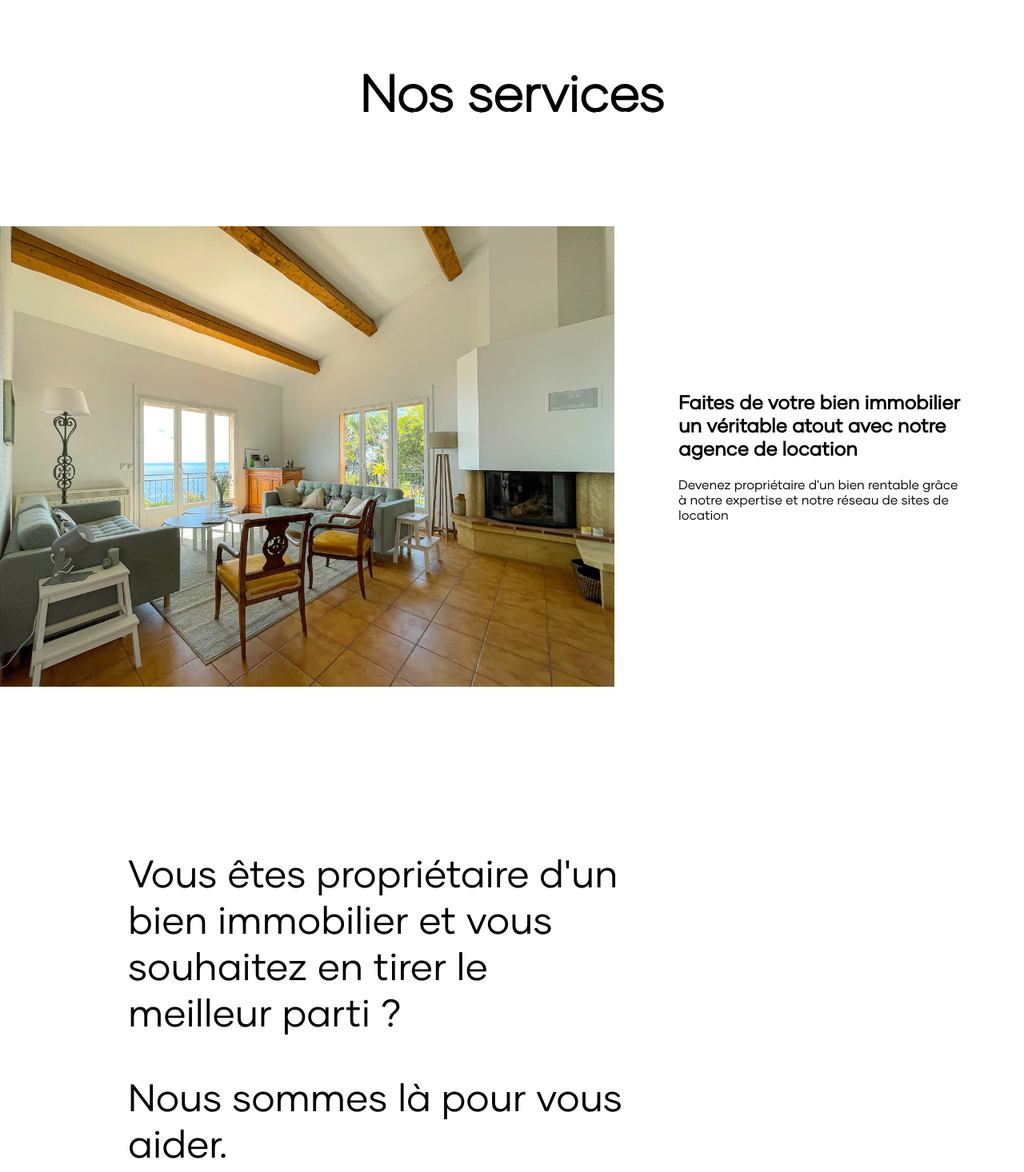
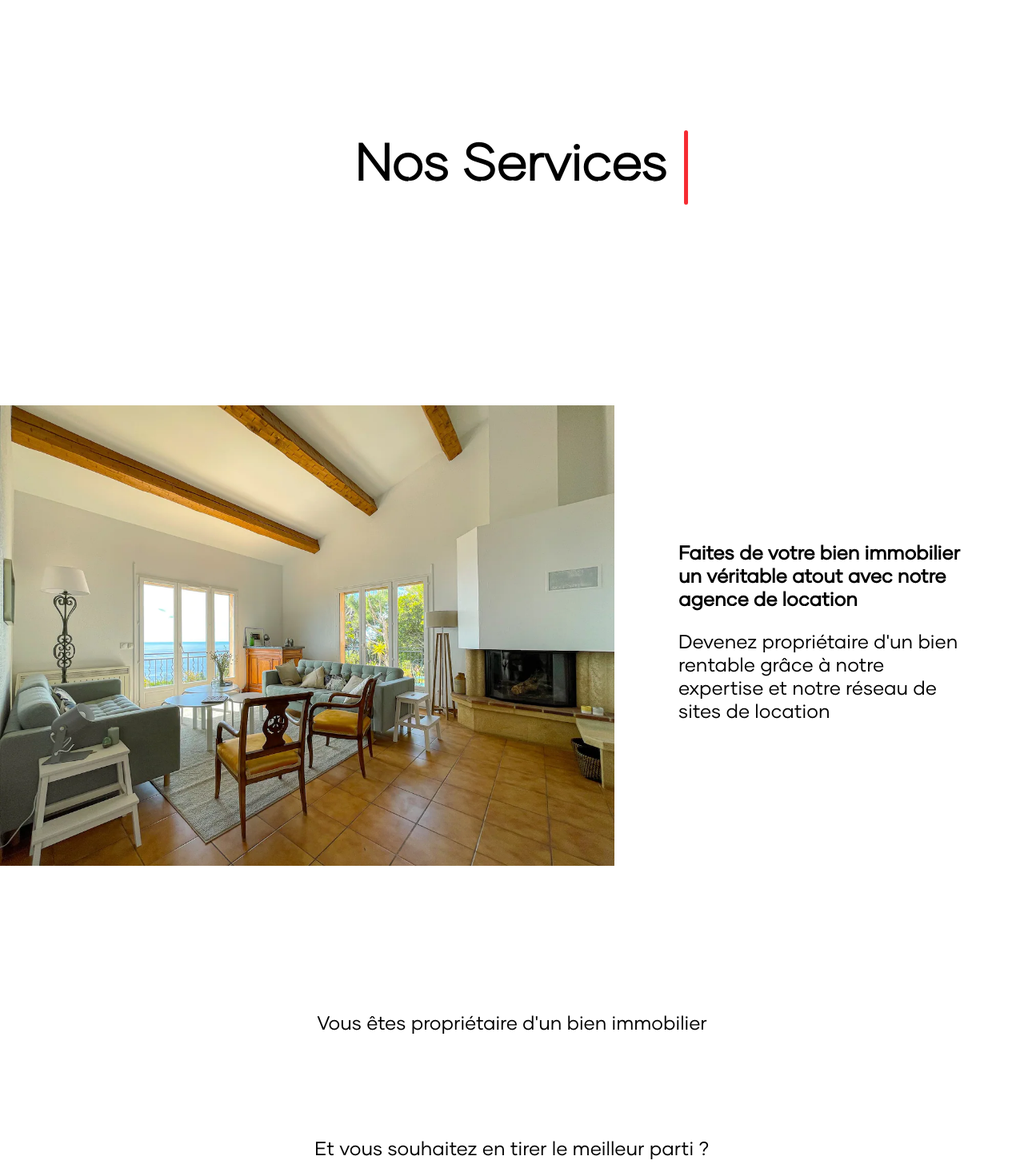
Before and after one commit to byodd/hostin-agency, a website: page nos-services.html in a window 1280 px wide. Shown: the part 114-1580 px from the top of the page at 80% size. Drawn offline with nearby package versions, Linux system fonts and the light colour scheme.

Commit message:
add animation on text

```diff
--- a/css/pages.css
+++ b/css/pages.css
@@ -3,10 +3,12 @@
     font-family: 'Gilmer Bold';
     src: url("../fonts/GilmerBold.otf") format("opentype");
 }
+
 @font-face {
     font-family: 'Gilmer Regular';
     src: url("../fonts/GilmerRegular.otf") format("opentype");
 }
+
 @font-face {
     font-family: 'Gilmer Light';
     src: url("../fonts/GilmerLight.otf") format("opentype");
@@ -44,7 +46,8 @@ header {
     transition: all .3s;
     height: 0px;
 }
-header div{
+
+header div {
     opacity: 0;
     transition: all .3s;
 }
@@ -53,7 +56,7 @@ header .logo {
     margin-right: auto;
 }
 
-header .logo a img{
+header .logo a img {
     margin-right: auto;
     width: 10rem;
     margin-left: 5rem;
@@ -100,7 +103,7 @@ header .logo a img{
 }
 
 .menu a:not(:last-child):hover::after,
-.menu a:not(:last-child):focus::after{
+.menu a:not(:last-child):focus::after {
     transform: translate3d(0, 0, 0);
 }
 
@@ -130,7 +133,8 @@ h1 {
     font-family: 'Gilmer Light', Arial, Helvetica, sans-serif;
     font-size: 4rem;
     color: #000000;
-    padding: 5rem;
+    padding: 13rem;
+    padding-top: 10rem;
     text-align: center;
 }
 
@@ -142,6 +146,9 @@ h1 {
 
 .p1z1 img {
     width: 60%;
+    transition: 1.5s ease;
+    opacity: 0;
+    transform: translateX(-100%);
 }
 
 .p1z1 .bio {
@@ -149,23 +156,79 @@ h1 {
     width: 30%;
     text-align: left;
     padding: 5rem;
+    opacity: 0;
+    transition: 0.8s ease;
 }
 
-.biobig{
-    width: 50%;
+.biobig {
+    display: flex;
+    flex-direction: column;
     padding: 10rem;
     text-align: left;
     font-size: 3rem;
+    opacity: 0;
+    width: 100%;
+    align-items: center;
 }
 
-.visible{
+.visible {
     height: 4.625rem;
 }
-.visible div{
+
+.visible div {
     opacity: 1;
 }
 
+.p1z1 p{
+    font-size: 1.5rem;
+    color: #000000;
+    font-family: 'Gilmer Regular', Arial, Helvetica, sans-serif;
+}
 
+
+  .ml11 .text-wrapper {
+    position: relative;
+    display: inline-block;
+    padding-top: 0.1em;
+    padding-right: 0.05em;
+    padding-bottom: 0.15em;
+  }
+
+  .ml11 .line {
+    opacity: 0;
+    position: absolute;
+    left: 0;
+    height: 100%;
+    width: 5px;
+    background-color: #f62b32;
+    transform-origin: 0 50%;
+    border-radius: 1rem;
+  }
+
+  .ml11 .line1 {
+    top: 0;
+    left: 0;
+  }
+
+  .ml11 .letter {
+    display: inline-block;
+    line-height: 1em;
+  }
+
+
+  .js-scroll {
+    opacity: 0;
+    padding-bottom: 5rem;
+    transition: ease 2s;
+  }
+
+  .js-scroll.scrolled {
+    opacity: 1;
+  }
+
+  .scrolled.fade-in-bottom {
+    animation: fade-in-bottom 1s ease-in both;
+  }
 
 @media screen and (max-width: 965px) {
     .p1z1 {
@@ -177,10 +240,10 @@ h1 {
         width: 100%;
     }
 
-    .bio, .biobig {
+    .bio,
+    .biobig {
         width: 100%;
         padding-left: 5rem;
     }
 
-
 }
--- a/js/script.js
+++ b/js/script.js
@@ -1,18 +1,107 @@
 const header = document.querySelector("header");
-const div = document.querySelector("header div")
+const biotxt = document.querySelector(".bio");
+const biobig = document.querySelector(".biobig");
 
-window.addEventListener("scroll", () => {
+const illustration = document.querySelector(".p1z1 img");
+
+window.addEventListener("scroll", (e) => {
     if(window.scrollY >= 100){
         if(header.classList.contains("visible")){
             header.classList.remove("visible")
             header.style.height = "0rem"
-            div.style.opacity = 0;
         }
     }else{
         if(! header.classList.contains("visible")){
             header.classList.add("visible")
             header.style.height = "4.625rem"
-            div.style.opacity = 1;
         }
     }
+
+    if(window.scrollY >= 100){
+        biotxt.style.opacity = 1;
+    }
+
+    console.log(e.pageY)
+
+    if(window.scrollY >= 50){
+        illustration.style.transform = ("translateX(0%)")
+        illustration.style.opacity = 1;
+    }
+
+    if(window.scrollY >= 500){
+        biobig.style.opacity = 1;
+    }
 })
+
+var textWrapper = document.querySelector('.ml11 .letters');
+textWrapper.innerHTML = textWrapper.textContent.replace(/([^\x00-\x80]|\w)/g, "<span class='letter'>$&</span>");
+
+anime.timeline({loop: false})
+  .add({
+    targets: '.ml11 .line',
+    scaleY: [0,1],
+    opacity: [0.5,1],
+    easing: "easeOutExpo",
+    duration: 700
+  })
+  .add({
+    targets: '.ml11 .line',
+    translateX: [0, document.querySelector('.ml11 .letters').getBoundingClientRect().width + 10],
+    easing: "easeOutExpo",
+    duration: 700,
+    delay: 100
+  }).add({
+    targets: '.ml11 .letter',
+    opacity: [0,1],
+    easing: "easeOutExpo",
+    duration: 600,
+    offset: '-=775',
+    delay: (el, i) => 34 * (i+1)
+  }).add({
+    targets: '.ml11',
+    opacity: 1,
+    duration: 1000,
+    easing: "easeOutExpo",
+    delay: 1000
+  });
+
+  const scrollElements = document.querySelectorAll(".js-scroll");
+
+  const elementInView = (el, dividend = 1) => {
+    const elementTop = el.getBoundingClientRect().top;
+
+    return (
+      elementTop <=
+      (window.innerHeight || document.documentElement.clientHeight) / dividend
+    );
+  };
+
+  const elementOutofView = (el) => {
+    const elementTop = el.getBoundingClientRect().top;
+
+    return (
+      elementTop > (window.innerHeight || document.documentElement.clientHeight)
+    );
+  };
+
+  const displayScrollElement = (element) => {
+    element.classList.add("scrolled");
+  };
+
+  const hideScrollElement = (element) => {
+    element.classList.remove("scrolled");
+  };
+
+  const handleScrollAnimation = () => {
+    scrollElements.forEach((el) => {
+      if (elementInView(el, 1.25)) {
+        displayScrollElement(el);
+      } else if (elementOutofView(el)) {
+        hideScrollElement(el)
+      }
+    })
+  }
+
+  window.addEventListener("scroll", () => {
+    handleScrollAnimation();
+  });
--- a/nos-services.html
+++ b/nos-services.html
@@ -23,7 +23,12 @@
     </header>
     <div class="container">
         <div class="title">
-            <h1>Nos services</h1>
+            <h1 class="ml11">
+                <span class="text-wrapper">
+                  <span class="line line1"></span>
+                  <span class="letters">Nos Services </span>
+                </span>
+              </h1>
         </div>
         <div class="p1z1">
             <img src="img/airbnb1.webp" alt="airbnb1">
@@ -34,16 +39,12 @@
         </div>
         <div class="p1z1">
             <div class="biobig">
-                <p>Vous êtes propriétaire d'un bien immobilier et vous souhaitez en tirer le meilleur parti ?</p>
-                <p>Nous sommes là pour vous aider.</p>
-                <p> Notre agence spécialisée dans la location de biens immobiliers à l'international vous offre une expertise unique pour maximiser vos revenus locatifs.</p>
+                <p class="js-scroll fade-in-bottom">Vous êtes propriétaire d'un bien immobilier</p>
+                <p class="js-scroll fade-in-bottom">Et vous souhaitez en tirer le meilleur parti ?</p>
+                <p class="js-scroll fade-in-bottom">Nous sommes là pour vous aider.</p>
             </div>
         </div>
-        <div class="p1z1">
-            <img src="img/airbnb1.webp" alt="airbnb1">
-            <div class="bio">
-                <h2>Faites de votre bien immobilier un véritable atout avec notre agence de location</h2>
-            </div>
-        </div>
+        <script src="https://cdnjs.cloudflare.com/ajax/libs/animejs/2.0.2/anime.min.js"></script>
+
 </body>
 </html>
```
Also changed, not shown: img/h2.jpg (added), img/h3.png (added), 1 other file. Lines whose indentation alone changed are shown as unchanged.
